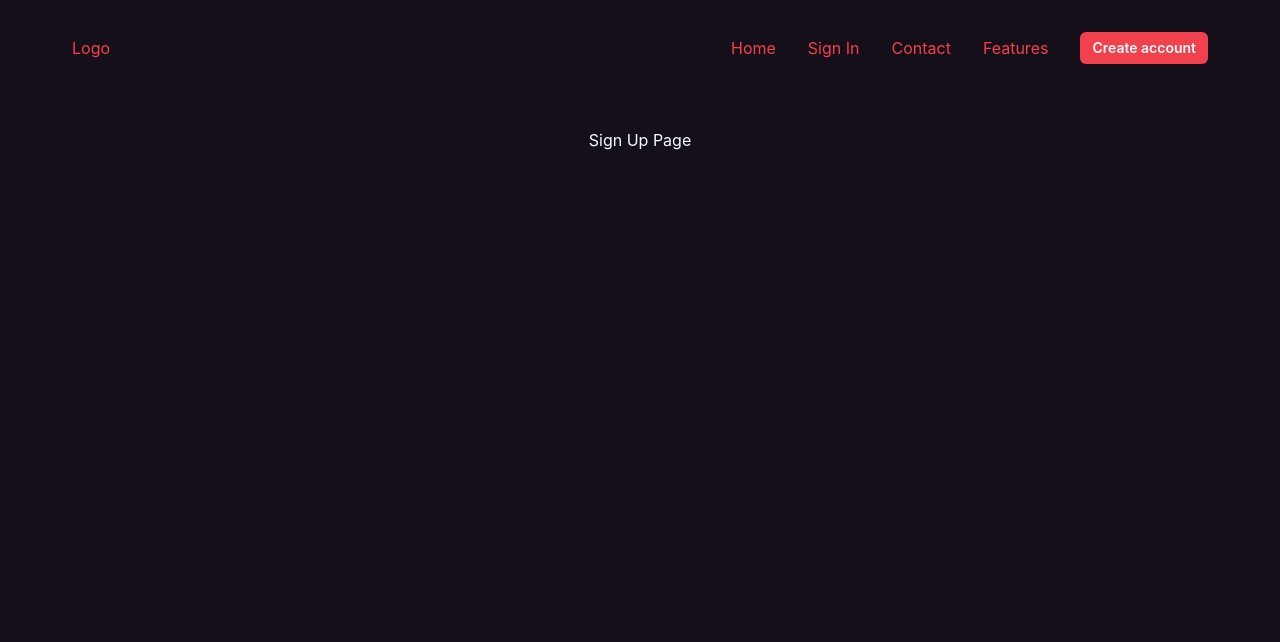
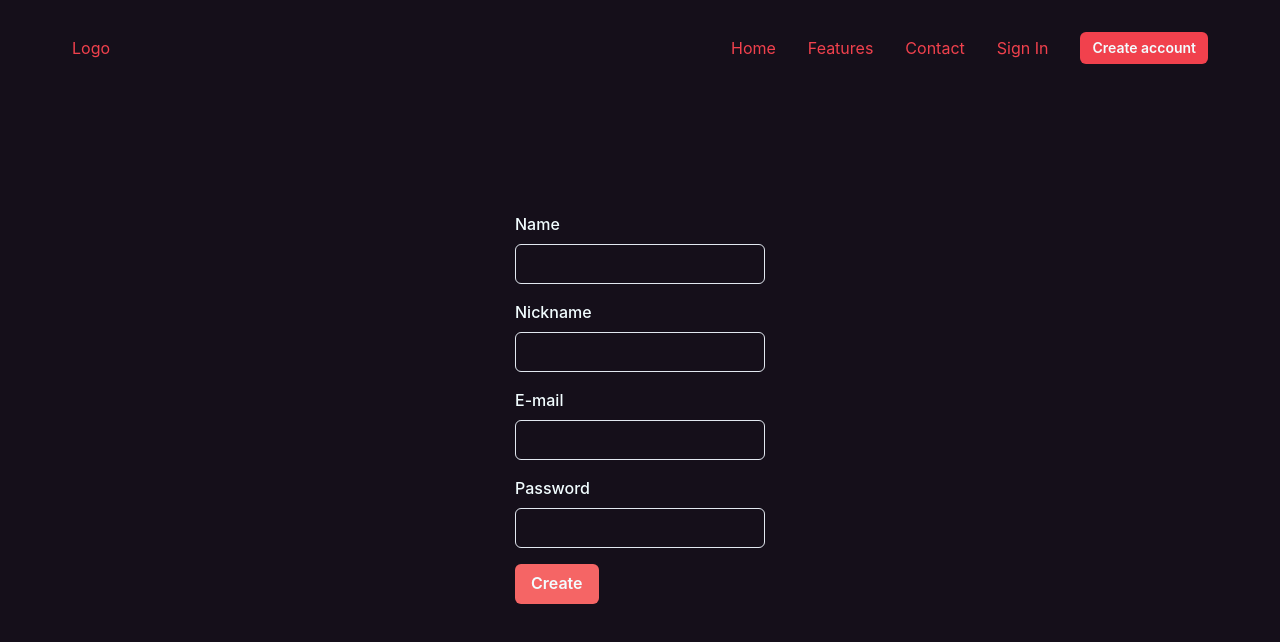
Before and after one commit to cptvictor95/skibiddy-front, a React (Create React App) app: page /signup in a window 1280 px wide. Shown: the top 642 px of the page. Built offline with nearby package versions, Linux system fonts and the light colour scheme.

Commit message:
finish signUp flow with validation and toast

```diff
--- a/package.json
+++ b/package.json
@@ -17,6 +17,7 @@
     "framer-motion": "^4",
     "react": "^17.0.2",
     "react-dom": "^17.0.2",
+    "react-hook-form": "^7.3.6",
     "react-router-dom": "^5.2.0",
     "react-scripts": "4.0.3",
     "web-vitals": "^1.0.1"
--- /dev/null
+++ b/src/components/FormControl.tsx
@@ -0,0 +1,15 @@
+import React from "react";
+import { FormControl as ChakraFormControl } from "@chakra-ui/react";
+
+const FormControl: React.FC<{
+  children: React.ReactNode;
+  isInvalid: boolean | undefined;
+}> = ({ children, isInvalid }) => {
+  return (
+    <ChakraFormControl isInvalid={isInvalid} w="100%" pb={4}>
+      {children}
+    </ChakraFormControl>
+  );
+};
+
+export default FormControl;
--- /dev/null
+++ b/src/components/SignUpForm.tsx
@@ -0,0 +1,137 @@
+import { Button } from "@chakra-ui/button";
+import { FormErrorMessage, FormLabel } from "@chakra-ui/form-control";
+import { Input } from "@chakra-ui/input";
+import { Box, Flex } from "@chakra-ui/layout";
+import { useToast } from "@chakra-ui/toast";
+import axios from "axios";
+import React from "react";
+import { useForm } from "react-hook-form";
+import FormControl from "./FormControl";
+
+interface FormData {
+  name: string;
+  nickname: string;
+  email: string;
+  password: string;
+}
+
+const SignUpForm: React.FC = () => {
+  const {
+    register,
+    handleSubmit,
+    reset,
+    formState: { errors },
+  } = useForm<FormData>();
+  const toast = useToast();
+
+  const onSubmit = async (data: FormData) => {
+    try {
+      const response = await axios.post("http://localhost:3003/signup", data);
+      console.log(response.data);
+
+      reset({
+        name: "",
+        nickname: "",
+        email: "",
+        password: "",
+      });
+
+      return toast({
+        title: `${response.data.status}`,
+        description: `${response.data.message}`,
+        duration: 5000,
+        isClosable: true,
+      });
+    } catch (error) {
+      throw new Error(error.message);
+    }
+  };
+
+  return (
+    <Flex direction="column" align="center" justify="center" minH="70vh">
+      <Box as="form" onSubmit={handleSubmit(onSubmit)} w="250px">
+        <FormControl isInvalid={Boolean(errors.name)}>
+          {errors.name ? (
+            <>
+              <FormErrorMessage display="inline-block" m={0}>
+                <FormLabel htmlFor="name">Name {errors.name.message}</FormLabel>
+              </FormErrorMessage>
+            </>
+          ) : (
+            <FormLabel htmlFor="name">Name</FormLabel>
+          )}
+          <Input
+            id="name"
+            {...register("name", {
+              required: "is required",
+            })}
+          />
+        </FormControl>
+
+        <FormControl isInvalid={Boolean(errors.nickname)}>
+          {errors.nickname ? (
+            <>
+              <FormErrorMessage display="inline-block" m={0}>
+                <FormLabel htmlFor="nickname">
+                  Nickname {errors.nickname.message}
+                </FormLabel>
+              </FormErrorMessage>
+            </>
+          ) : (
+            <FormLabel htmlFor="nickname">Nickname</FormLabel>
+          )}
+          <Input
+            id="nickname"
+            {...register("nickname", {
+              required: "is required",
+            })}
+          />
+        </FormControl>
+
+        <FormControl isInvalid={Boolean(errors.email)}>
+          {errors.email ? (
+            <>
+              <FormErrorMessage display="inline-block" m={0}>
+                <FormLabel htmlFor="email">
+                  E-mail {errors.email.message}
+                </FormLabel>
+              </FormErrorMessage>
+            </>
+          ) : (
+            <FormLabel htmlFor="email">E-mail</FormLabel>
+          )}
+          <Input
+            id="email"
+            {...register("email", {
+              required: "is required",
+            })}
+          />
+        </FormControl>
+
+        <FormControl isInvalid={Boolean(errors.password)}>
+          {errors.password ? (
+            <>
+              <FormErrorMessage display="inline-block" m={0}>
+                <FormLabel htmlFor="password">
+                  Password {errors.password.message}
+                </FormLabel>
+              </FormErrorMessage>
+            </>
+          ) : (
+            <FormLabel htmlFor="password">Password</FormLabel>
+          )}
+          <Input
+            id="password"
+            {...register("password", {
+              required: "is required",
+            })}
+          />
+        </FormControl>
+
+        <Button type="submit">Create</Button>
+      </Box>
+    </Flex>
+  );
+};
+
+export default SignUpForm;
--- a/src/layouts/Main.tsx
+++ b/src/layouts/Main.tsx
@@ -5,6 +5,7 @@ import Header from "../sections/Header";
 const Main: React.FC<{ children: React.ReactNode; title?: string }> = ({
   children,
   title,
+  ...mainProps
 }) => {
   return (
     <Flex
@@ -12,7 +13,9 @@ const Main: React.FC<{ children: React.ReactNode; title?: string }> = ({
       direction="column"
       m="0 auto"
       maxW={{ base: "auto", xl: "1200px" }}
+      minH="70vh"
       align="center"
+      {...mainProps}
     >
       <title>{title}</title>
       <Header />
--- a/src/pages/SignUp.tsx
+++ b/src/pages/SignUp.tsx
@@ -1,11 +1,11 @@
-import { Text } from "@chakra-ui/layout";
 import React from "react";
+import SignUpForm from "../components/SignUpForm";
 import Main from "../layouts/Main";
 
 const SignUp: React.FC = () => {
   return (
     <Main title="Sign Up">
-      <Text>Sign Up Page</Text>
+      <SignUpForm />
     </Main>
   );
 };
--- a/src/sections/Header.tsx
+++ b/src/sections/Header.tsx
@@ -86,9 +86,9 @@ const Header: React.FC = (props) => {
           pt={[8, 8, 0, 0]}
         >
           <MenuItems to="/">Home</MenuItems>
+          <MenuItems to="/features">Features</MenuItems>
+          <MenuItems to="/contact">Contact</MenuItems>
           <MenuItems to="/signin">Sign In</MenuItems>
-          <MenuItems to="/contact">Contact</MenuItems>
-          <MenuItems to="/features">Features</MenuItems>
           <MenuItems to="/signup" isLast>
             <Button
               size="sm"
```
Also changed, not shown: src/components/CustomInput.tsx (added, +32 -0 lines), 2 other files (tests, documents, lock files or other folders).
